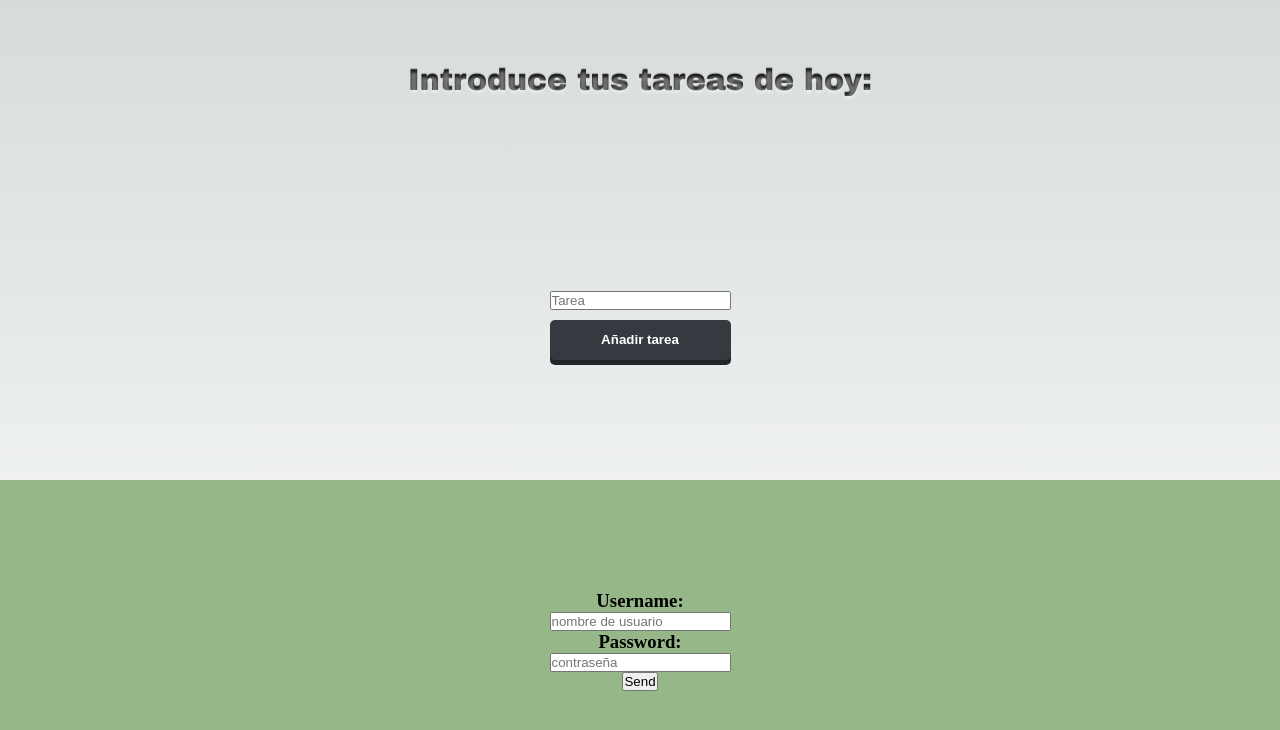
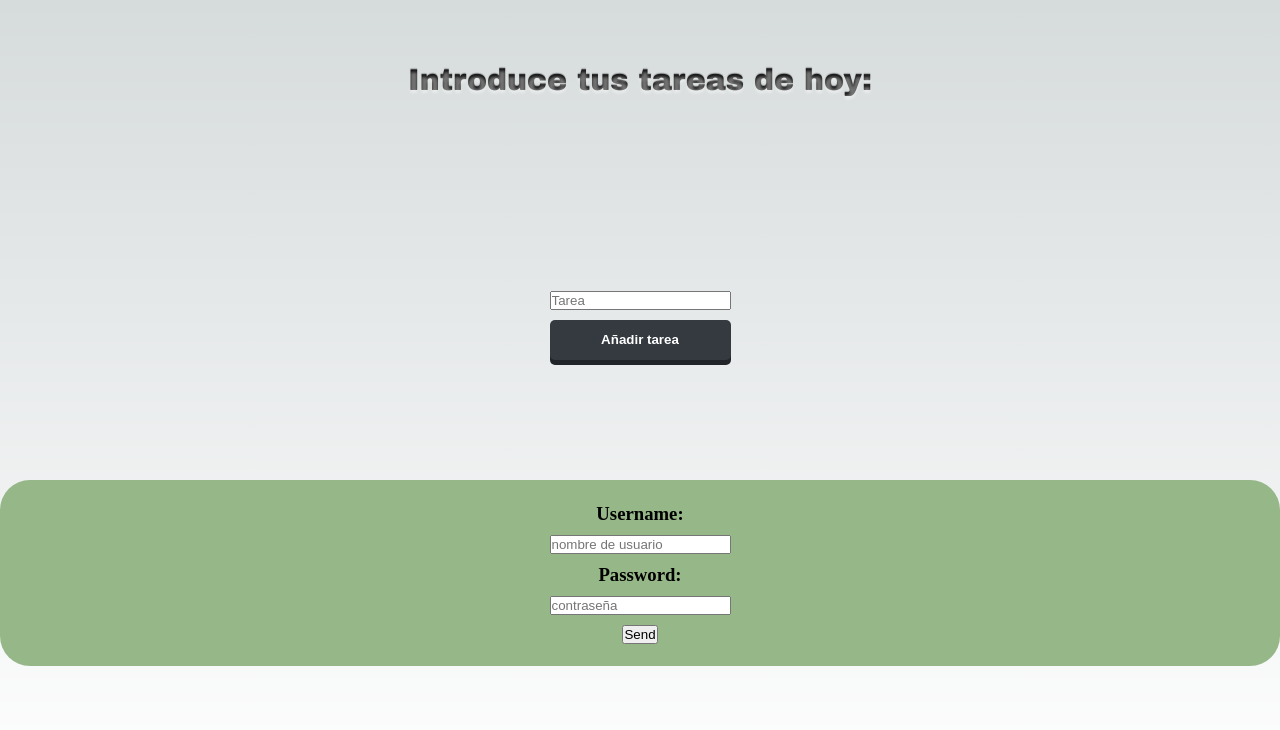
Before and after one commit to Aluonam/pt_301223, a Next.js app: page / in a window 1280 px wide. Shown: the top 730 px of the page. Built offline with nearby package versions, Linux system fonts and the light colour scheme.

Commit message:
feat: style task2

```diff
--- a/components/task2/Task2.module.css
+++ b/components/task2/Task2.module.css
@@ -1,10 +1,13 @@
 
 .containerTask2{
-    width: 100vw;
-    height: 40vh;
+    width: 100%;
+    height: 30%;
     background-color: rgb(150, 183, 135);
     display: flex;
     justify-content: center;
     flex-direction: column;
     align-items: center;
+    align-content: center;
+    gap: 10px;
+    border-radius: 30px;
 }
--- a/styles/Home.module.css
+++ b/styles/Home.module.css
@@ -5,4 +5,5 @@
   align-items: center;
   align-content: center;
   height: 100vh;
+  width: 100vw;
 }
```
